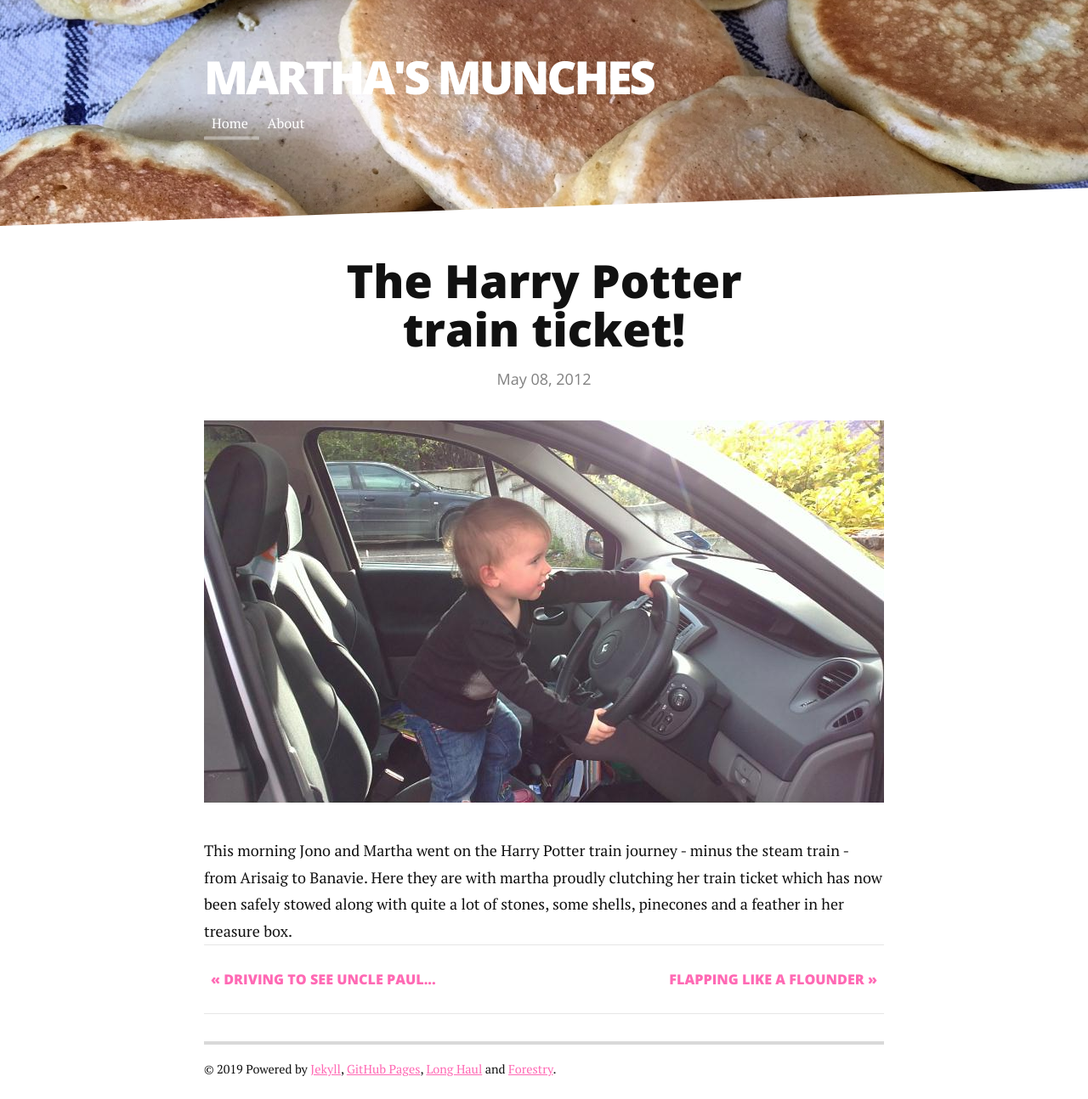
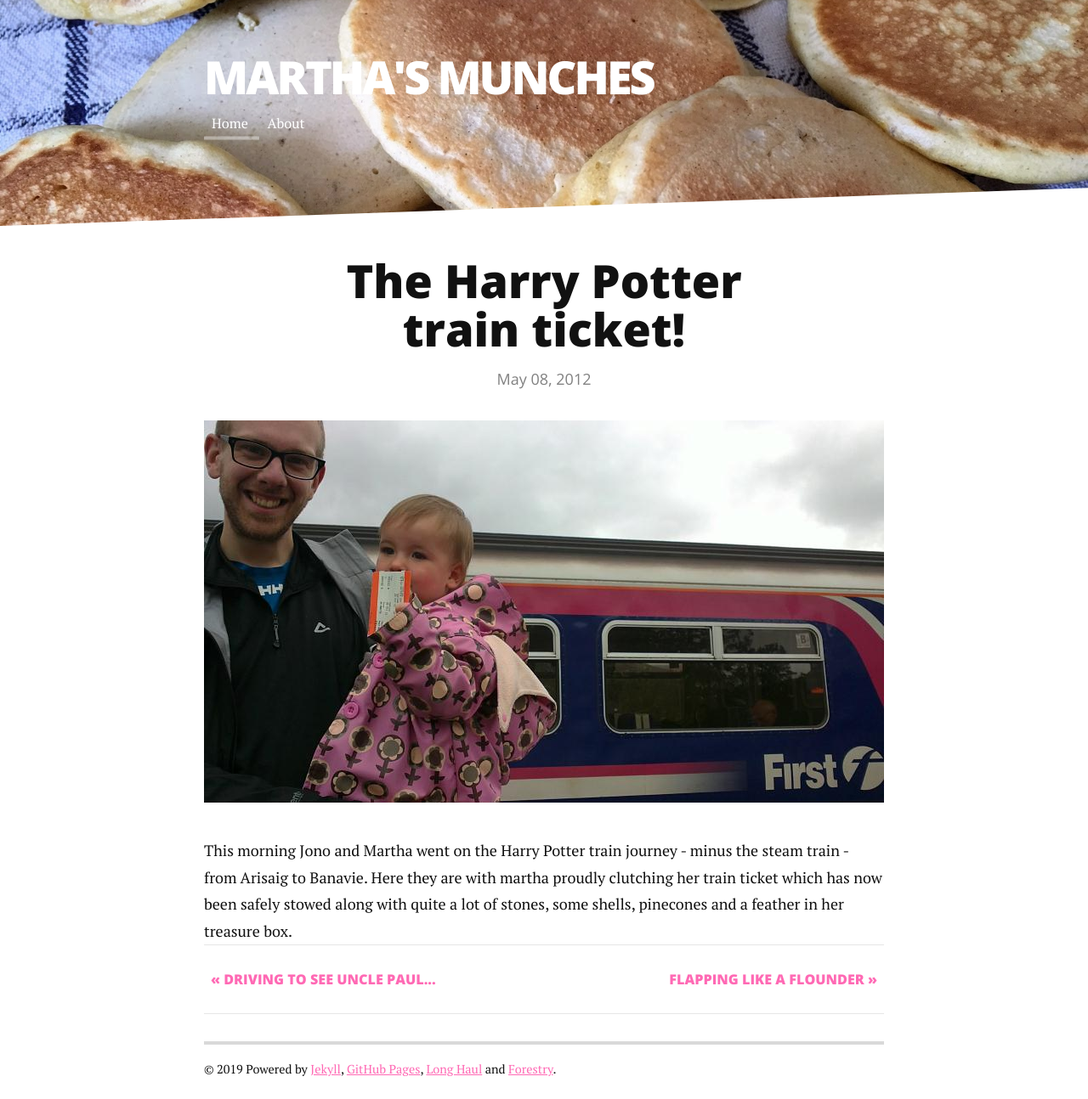
Before and after one commit to marthasmunches/marthasmunches.github.io, a Jekyll site: the page built from _posts/2012-05-08-harry-potter-train-ticket.html, in a window 1280 px wide. Shown: the whole page at 85% size. Built offline with Jekyll 4.4.1, drawn with Linux system fonts in a browser that asks for light colours; nearby versions of some CDN libraries.

Commit message:
Add files via upload

```diff
--- a/_posts/2012-05-08-harry-potter-train-ticket.html
+++ b/_posts/2012-05-08-harry-potter-train-ticket.html
@@ -10,4 +10,4 @@ blogger_id: tag:blogger.com,1999:blog-6803266077623812801.post-52345964472106577
 blogger_orig_url: https://minidaysout.blogspot.com/2012/05/harry-potter-train-ticket.html
 ---
 
-<div xmlns="http://www.w3.org/1999/xhtml"><a href="http://3.bp.blogspot.com/-7cuboTCNUyQ/T6lfdueZP2I/AAAAAAAAC5Y/WphBzsLwFdQ/s1600/image-upload-8-786282.jpg"><img src="{{ site.url }}/assets/2012-05-08-image-0000.jpg"/></a><br/><span>This morning Jono and Martha went on the Harry Potter train journey - minus the steam train - from Arisaig to Banavie. Here they are with martha proudly clutching her train ticket which has now been safely stowed along with quite a lot of stones, some shells, pinecones and a feather in her treasure box. </span></div>
+<div xmlns="http://www.w3.org/1999/xhtml"><a href="http://3.bp.blogspot.com/-7cuboTCNUyQ/T6lfdueZP2I/AAAAAAAAC5Y/WphBzsLwFdQ/s1600/image-upload-8-786282.jpg"><img src="{{ site.url }}/assets/2012-05-08-image-0001.jpg"/></a><br/><span>This morning Jono and Martha went on the Harry Potter train journey - minus the steam train - from Arisaig to Banavie. Here they are with martha proudly clutching her train ticket which has now been safely stowed along with quite a lot of stones, some shells, pinecones and a feather in her treasure box. </span></div>
```
